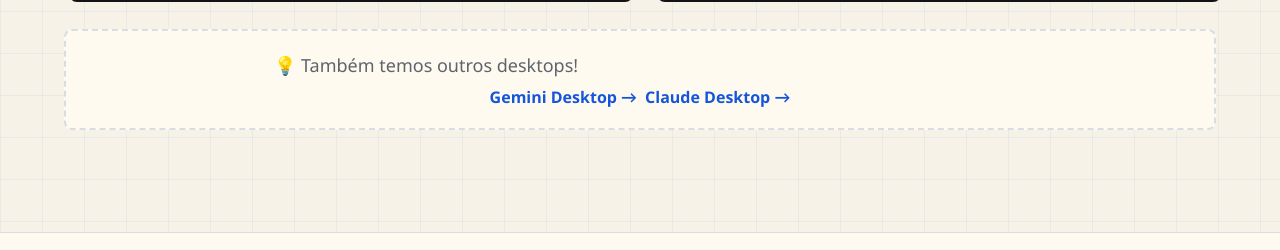
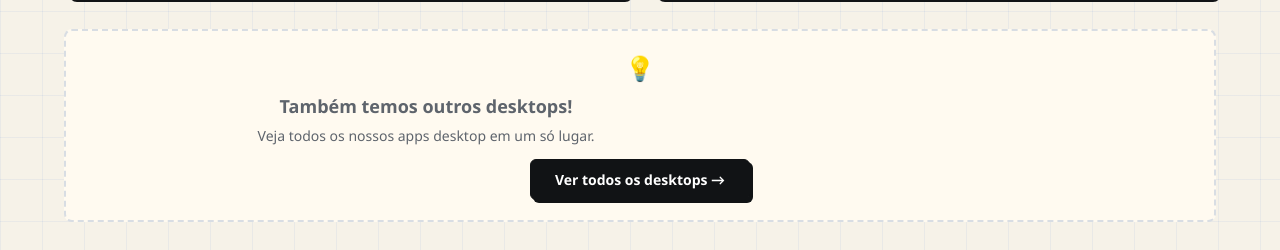
Before and after one commit to Ryanabcraft/chatgpt-desktop, a plain HTML site: page docs/index.html in a window 1280 px wide. Shown: the part 1459-1709 px from the top of the page. Drawn offline with Linux system fonts and the light colour scheme.

Commit message:
fix: link other desktops to dashboard hub

```diff
--- a/docs/index.html
+++ b/docs/index.html
@@ -276,11 +276,10 @@
       </div>
 
       <div class="chatgpt-note">
-        <p>💡 Também temos outros desktops!</p>
-        <div style="display:flex;flex-wrap:wrap;gap:8px;justify-content:center;margin-top:6px">
-          <a href="https://ryanabcraft.github.io/gemini-desktop/" style="color:var(--blue);font-weight:700;text-decoration:none">Gemini Desktop →</a>
-          <a href="https://ryanabcraft.github.io/claude-desktop/" style="color:var(--blue);font-weight:700;text-decoration:none">Claude Desktop →</a>
-        </div>
+        <div style="font-size:24px;margin-bottom:8px">💡</div>
+        <p><strong>Também temos outros desktops!</strong></p>
+        <p style="margin-top:4px;font-size:14px;color:var(--muted)">Veja todos os nossos apps desktop em um só lugar.</p>
+        <a href="https://ryanabcraft.github.io/desktops/" target="_blank" style="display:inline-block;margin-top:12px;padding:10px 24px;background:#111315;color:white;border-radius:6px;font-weight:800;text-decoration:none;border:1px solid #111315;box-shadow:3px 3px 0 #111315;font-size:14px">Ver todos os desktops →</a>
       </div>
     </section>
 
```
